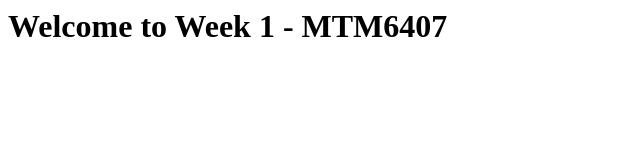
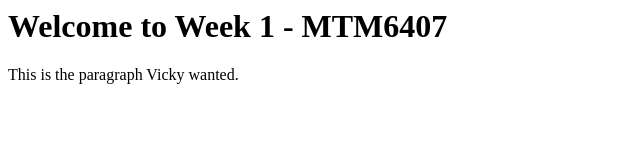
Before and after one commit to kim00470/mtm6407-demo, a plain HTML site: page index.html in a window 1280 px wide. Shown: the whole page, without its empty margins (0-640 px from the left). Drawn offline with Linux system fonts and the light colour scheme.

Commit message:
added paragraph as per Vicky's request.

```diff
--- a/index.html
+++ b/index.html
@@ -6,5 +6,6 @@
 </head>
 <body>
     <h1>Welcome to Week 1 - MTM6407</h1>
+    <p>This is the paragraph Vicky wanted.</p>
 </body>
 </html>
```
